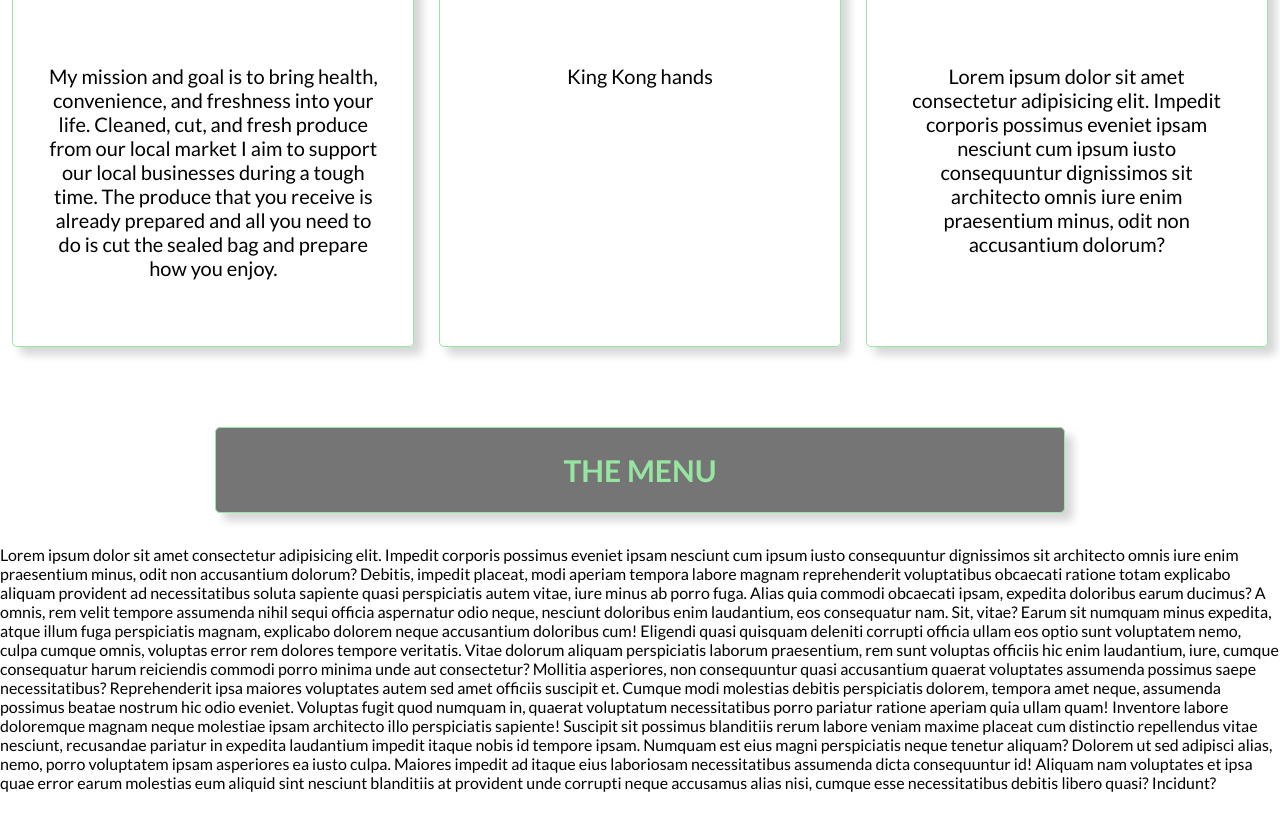
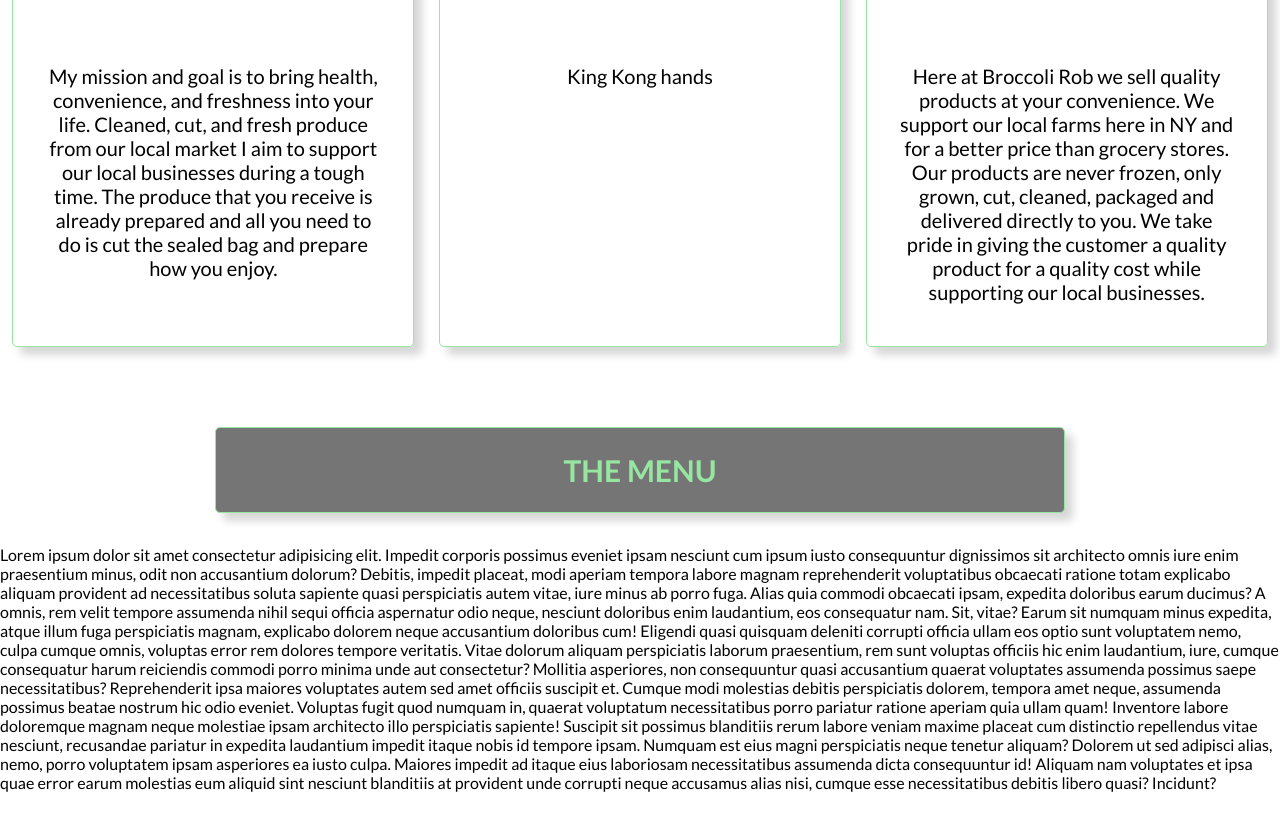
Before and after one commit to RaimondoRinaldi85/coachkitchen, a plain HTML site: page index.html in a window 1280 px wide. Shown: the part 1204-2025 px from the top of the page. Drawn offline with Linux system fonts and the light colour scheme.

Commit message:
10022021-18.34

```diff
--- a/css/style.css
+++ b/css/style.css
@@ -8,7 +8,9 @@
     scroll-behavior: smooth;
 }
 
-body{}
+body{
+
+}
 
 :root {
     --shadow: 8px 8px 8px rgba(0, 0, 0, 16%);
@@ -144,6 +146,7 @@
     flex-flow: wrap row;
     text-align: center;
     align-items: center;
+
 }
 
 #service p{
--- a/index.html
+++ b/index.html
@@ -87,11 +87,10 @@
             <video autoplay muted loop class="video">
                 <source src="img/zuc.mp4" type="video/mp4">
             </video>
-            <p>Lorem ipsum dolor sit amet consectetur adipisicing elit. Impedit corporis possimus eveniet ipsam nesciunt
-                cum
-                ipsum iusto consequuntur dignissimos sit architecto omnis iure enim praesentium minus, odit non
-                accusantium
-                dolorum?</p>
+            <p>Here at Broccoli Rob we sell quality products at your convenience. We support our local farms here in NY
+                and for a better price than grocery stores. Our products are never frozen, only grown, cut, cleaned,
+                packaged and delivered directly to you. We take pride in giving the customer a quality product for a
+                quality cost while supporting our local businesses.</p>
 
         </div>
 
@@ -183,7 +182,7 @@
 
     <section>
         <div class="footer-firma">Website made with &#128155; and &#x2615; by &copy; <a
-                href="www.raimondorinaldi.com">Raimondo Rinaldi</a></div>
+                href="http://www.raimondorinaldi.com/">Raimondo Rinaldi</a></div>
     </section>
 
 
```
